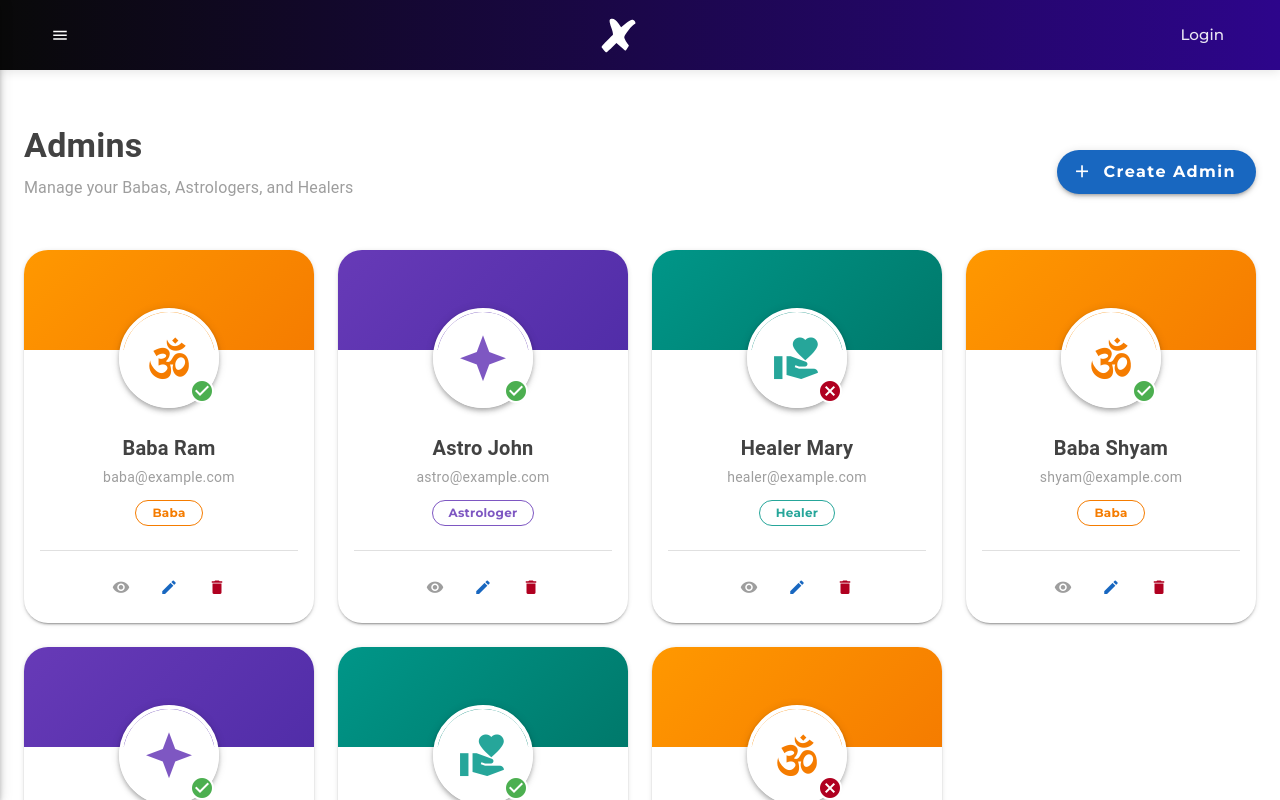
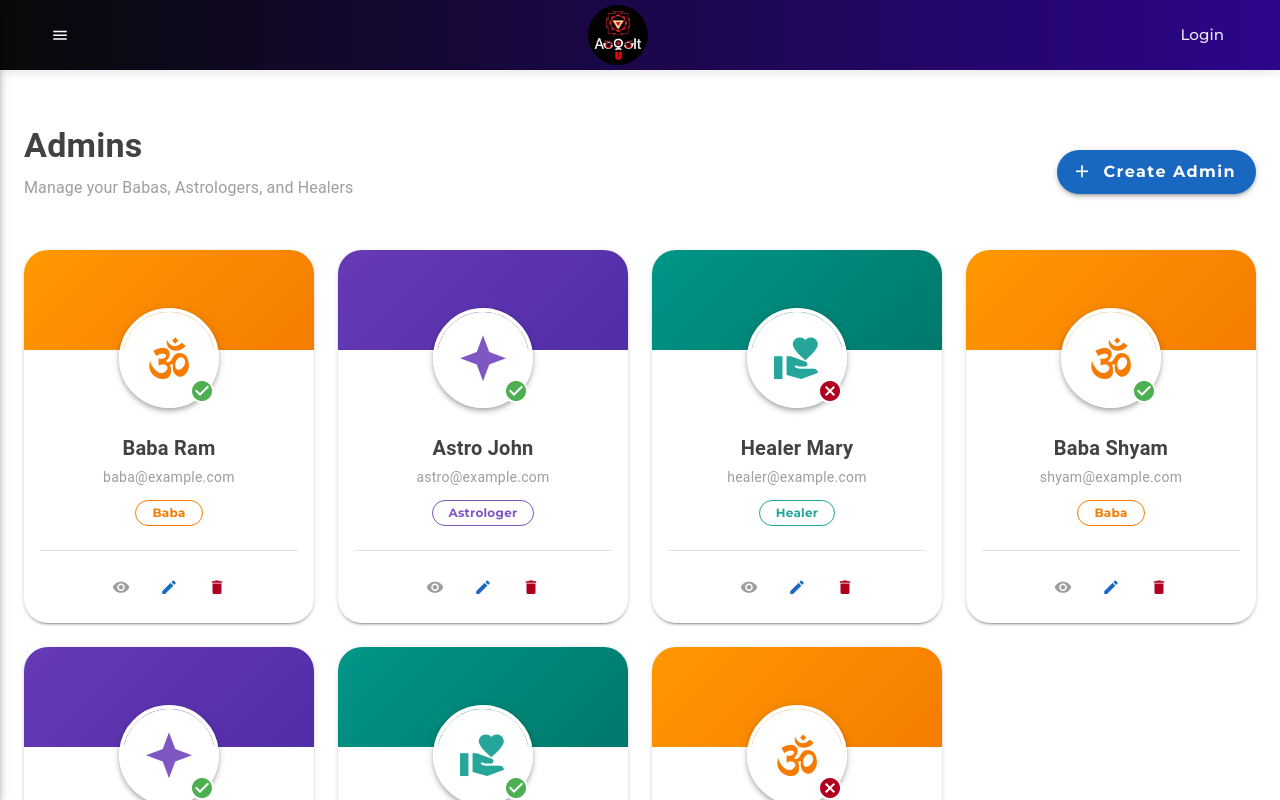
Before and after one commit to akashajaydev/Frotend_Main_APP, a Nuxt app: page / in a window 1280 px wide. Shown: the top 800 px of the page. Built offline with nearby package versions, Linux system fonts and the light colour scheme.

Commit message:
Added logo

```diff
--- a/components/Header.vue
+++ b/components/Header.vue
@@ -1,6 +1,7 @@
 <script setup lang="ts">
 import { useUIStore } from '~/stores/ui'
 import adminAvatar from '~/assets/images/admin.png'
+import siteLogo from '~/assets/images/logo.png'
 
 const data = useDataStore()
 const ui = useUIStore()
@@ -24,8 +25,8 @@ function goto(path: string) {
 
 		<v-btn @click="toggleDrawer" icon="mdi-menu" size="small" variant="text" color="white"
 			class="ms-2"></v-btn>
-		<NuxtLink href="/" title="XtrasZone Admin Panel">
-			<img src="/logo.svg" alt="Site Logo" class="logo" />
+		<NuxtLink href="/" title="Aoqolt Admin Panel">
+			<img :src="siteLogo" alt="Site Logo" class="logo" />
 		</NuxtLink>
 
 		<div class="menu h-100 d-flex align-center">
@@ -71,9 +72,9 @@ header {
 
 .logo {
 	width: auto;
-	height: 35px;
-	filter: brightness(0) invert(1);
-	/* Make logo white to match theme */
+	height: 60px;
+	border-radius: 50%;
+	/* Removed filter to show original logo colors */
 }
 
 /* Menu styles */
--- a/layouts/default.vue
+++ b/layouts/default.vue
@@ -25,18 +25,7 @@ function goto(path: string) {
 		<v-main>
 			<!-- Alert Message -->
 			<v-container>
-				<v-alert
-					v-model="alert.visible"
-					border="start"
-					variant="tonal"
-					closable
-					:icon="alert.icon"
-					close-label="Close"
-					:color="alert.color"
-					:title="alert.title"
-				>
-					{{ alert.message }}
-				</v-alert>
+
 			</v-container>
 			<slot />
 		</v-main>
```
Also changed, not shown: assets/images/logo.png (added).
